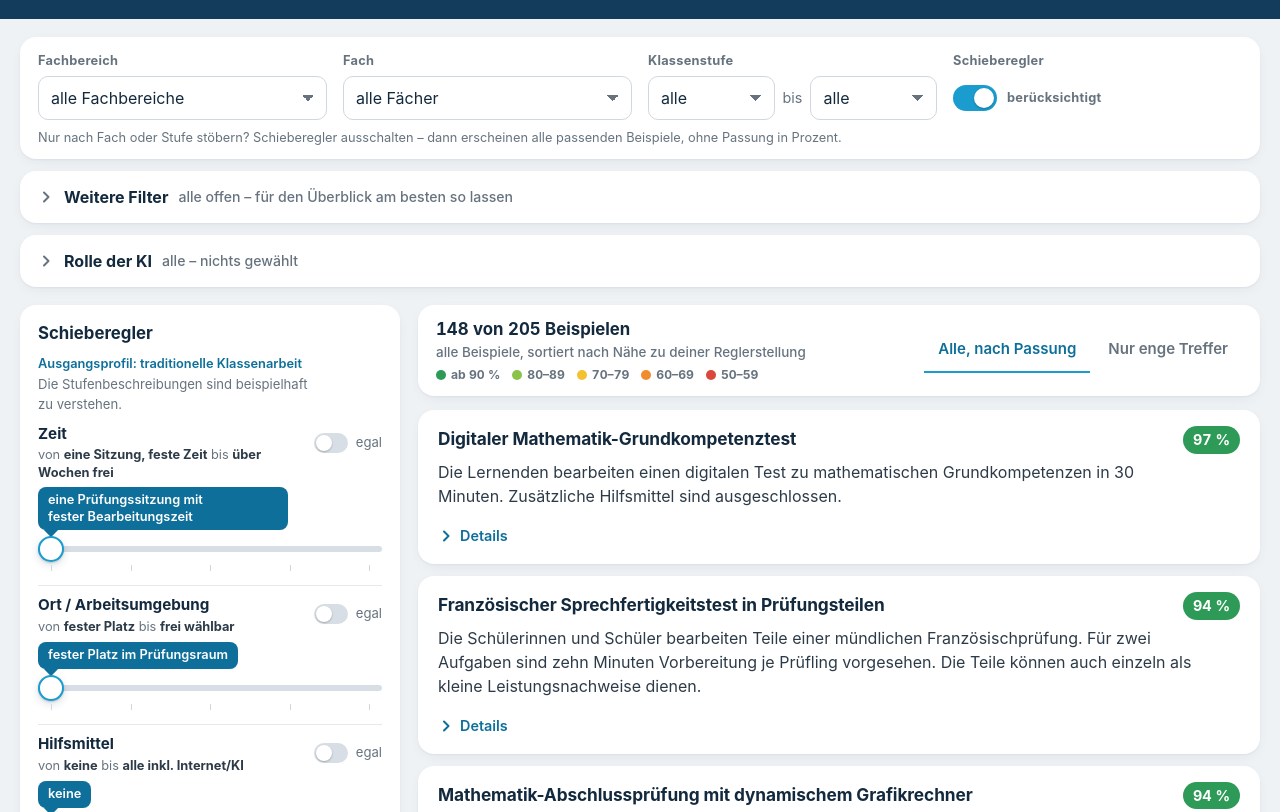
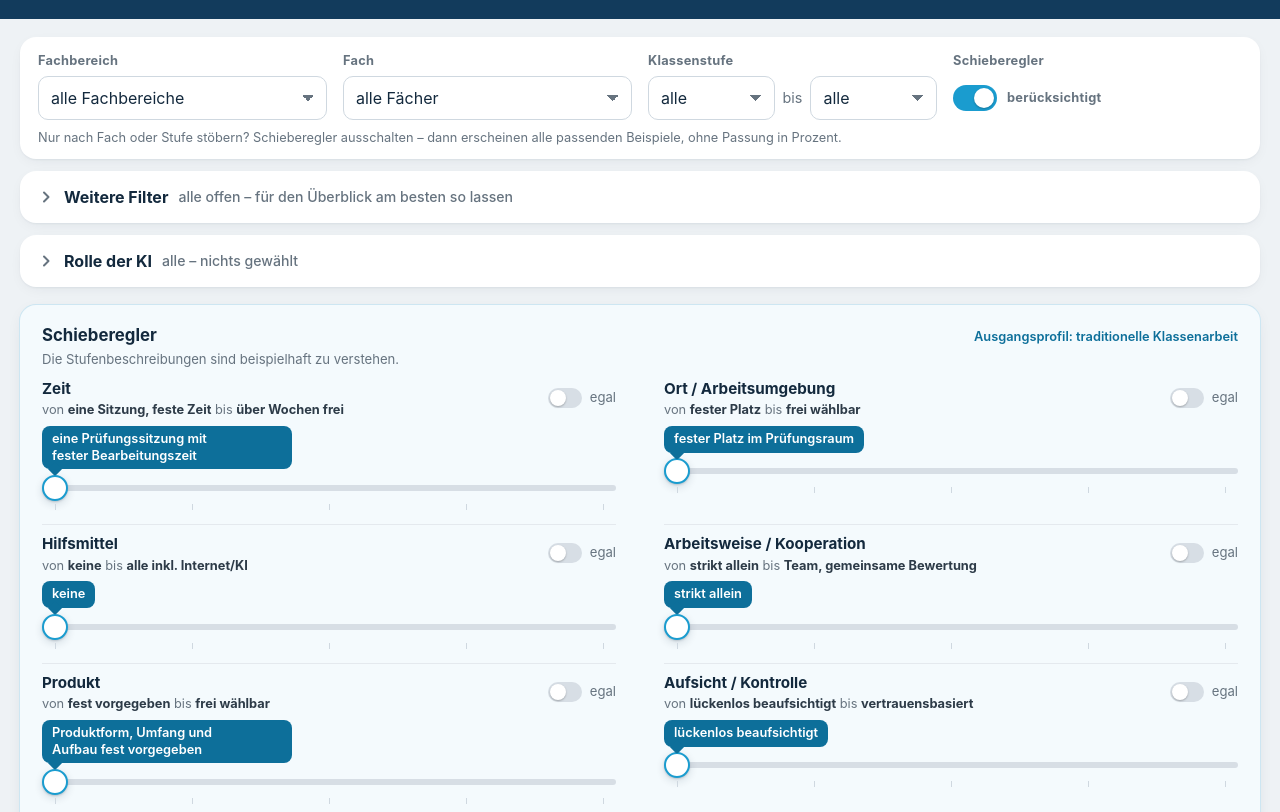
Before and after one commit to wiegweb/pruefungsformate, a plain HTML site: page index.html in a window 1280 px wide. Shown: the part 102-914 px from the top of the page. Drawn offline with Linux system fonts and the light colour scheme.

Commit message:
Schieberegler über volle Breite, zweispaltig ab Tablet, Kasten farblich hervorgehoben
Co-Authored-By: Claude Opus 5.5 <noreply@anthropic.com>
Claude-Session: https://claude.ai/code/session_01AVhGUvYwQw2hocCyiZ1Y4K

```diff
--- a/index.html
+++ b/index.html
@@ -140,20 +140,16 @@ select{appearance:none;-webkit-appearance:none;padding-right:34px;background-ima
 /* Spalten */
 .spalten{display:grid;grid-template-columns:minmax(0,1fr);gap:18px;margin-top:18px;align-items:start}
 @media (min-width:1024px) and (hover:hover){.egal{min-height:40px}}
-@media (min-width:1024px){
-  .spalten{grid-template-columns:minmax(330px,380px) minmax(0,1fr)}
-  .regler-panel{position:sticky;top:12px;max-height:calc(100vh - 24px);overflow:auto;overscroll-behavior:contain}
-}
 
 /* Regler – immer sichtbar, kompakt */
-.regler-panel{padding:16px 18px 10px}
+.regler-panel{padding:18px 22px 12px;background:#f4fafd;box-shadow:0 0 0 1px #cde6f2,0 4px 18px -6px rgba(19,41,61,.14)}
 .regler-kopf{display:flex;align-items:baseline;justify-content:space-between;gap:8px 12px;flex-wrap:wrap}
 .regler-kopf h2{font-size:1.05rem;color:var(--tinte)}
 .profil{font-size:.8rem;font-weight:600;color:var(--akzent-text)}
 .profil.eigen{color:var(--leise)}
 .regler-hinweis{font-size:.82rem;color:var(--leise);margin-top:2px}
-@media (min-width:700px) and (max-width:1023px){
-  #regler{display:grid;grid-template-columns:1fr 1fr;gap:0 32px}
+@media (min-width:700px){
+  #regler{display:grid;grid-template-columns:1fr 1fr;gap:0 48px}
   .regler:nth-child(2){border-top:0}
 }
 .regler{padding:6px 0 10px;border-top:1px solid var(--linie)}
```
